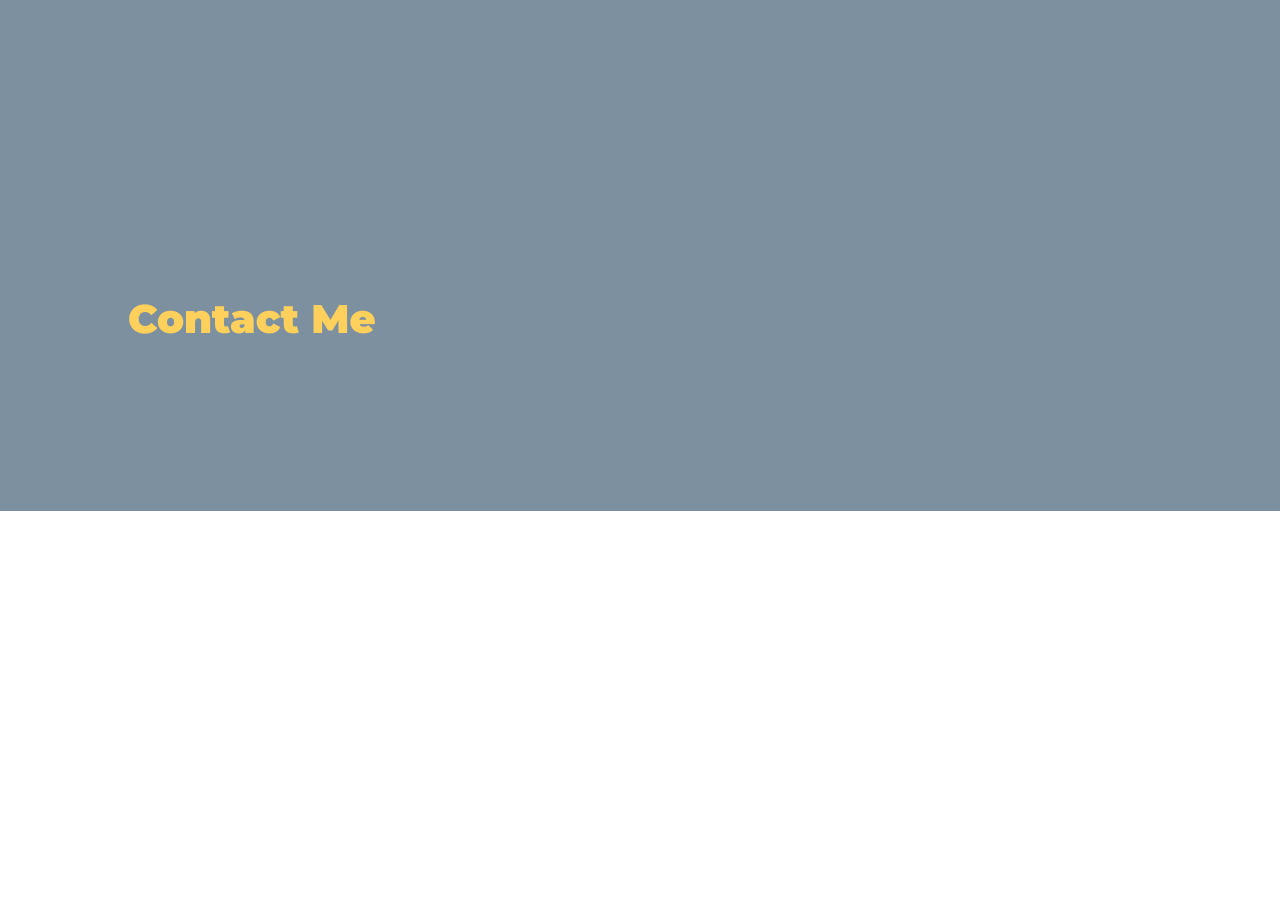
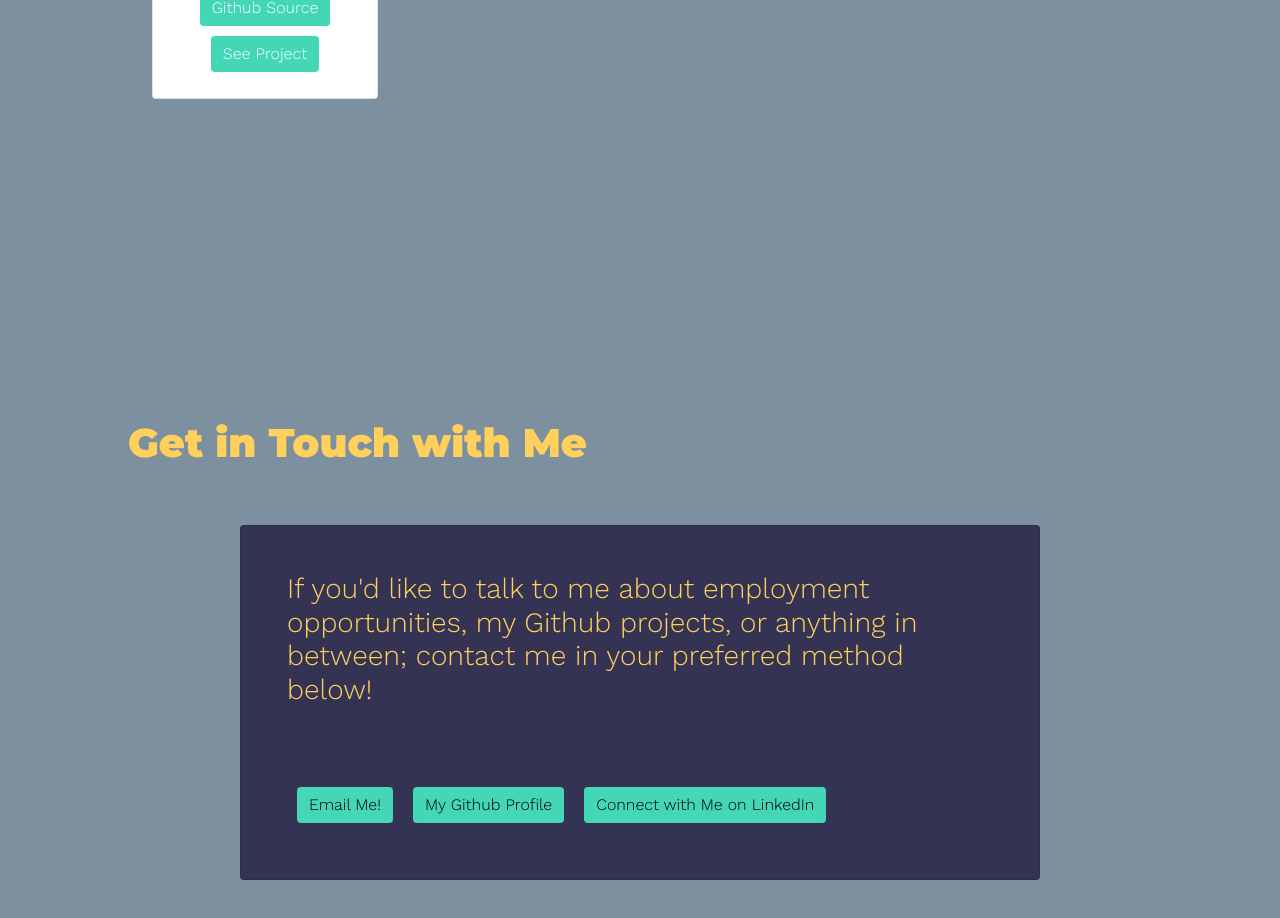
Before and after one commit to jbmitchell7/myPortfolio, a React (Create React App) app: page / in a window 1280 px wide. Shown: the part 2700-3618 px from the top of the page. Before the commit the page ends 3211 px from the top, so only its background shows below. Built offline with nearby package versions, Linux system fonts and the light colour scheme.

Commit message:
finished contact section

```diff
--- a/src/components/Contact/Contact.jsx
+++ b/src/components/Contact/Contact.jsx
@@ -1,9 +1,26 @@
 import React from 'react';
 import './Contact.scss';
+import Card from 'react-bootstrap/Card';
+import Button from 'react-bootstrap/Button';
 
 const Contact = () => (
   <div id="contact" className='section'>
-    <h1 className='section-header'>Contact Me</h1>
+    <h1 className='section-header'>Get in Touch with Me</h1>
+    <div className='card-container'>
+      <Card className='contact-card'>
+        <Card.Body className='contact-card-body'>
+          <h3 className='card-title'>
+            If you'd like to talk to me about
+            employment opportunities, my Github projects,
+            or anything in between; contact me in your preferred
+            method below!
+          </h3>
+          <Button className='contact-btn' href="mailto:jbmitchell747@gmail.com">Email Me!</Button>
+          <Button className='contact-btn' href="https://github.com/jbmitchell7" target="_blank">My Github Profile</Button>
+          <Button className='contact-btn' href="https://linkedin.com" target="_blank">Connect with Me on LinkedIn</Button>
+        </Card.Body>
+      </Card>
+    </div>
   </div>
 );
 
--- a/src/components/Contact/Contact.scss
+++ b/src/components/Contact/Contact.scss
@@ -2,5 +2,28 @@
 
 #contact {
     flex-direction: column;
-    justify-content: stretch;
+    justify-content: center;
 }
+
+.card-container {
+    margin-top: 50px;
+    display: flex;
+    justify-content: center;
+}
+
+.contact-card {
+    width: 800px;
+    background-color: $darkblue;
+    padding: 30px;
+}
+
+.card-title {
+    margin-bottom: 70px;
+}
+
+.contact-btn {
+    background-color: $aqua;
+    border: none;
+    color: black;
+    margin: 10px;
+}
```
